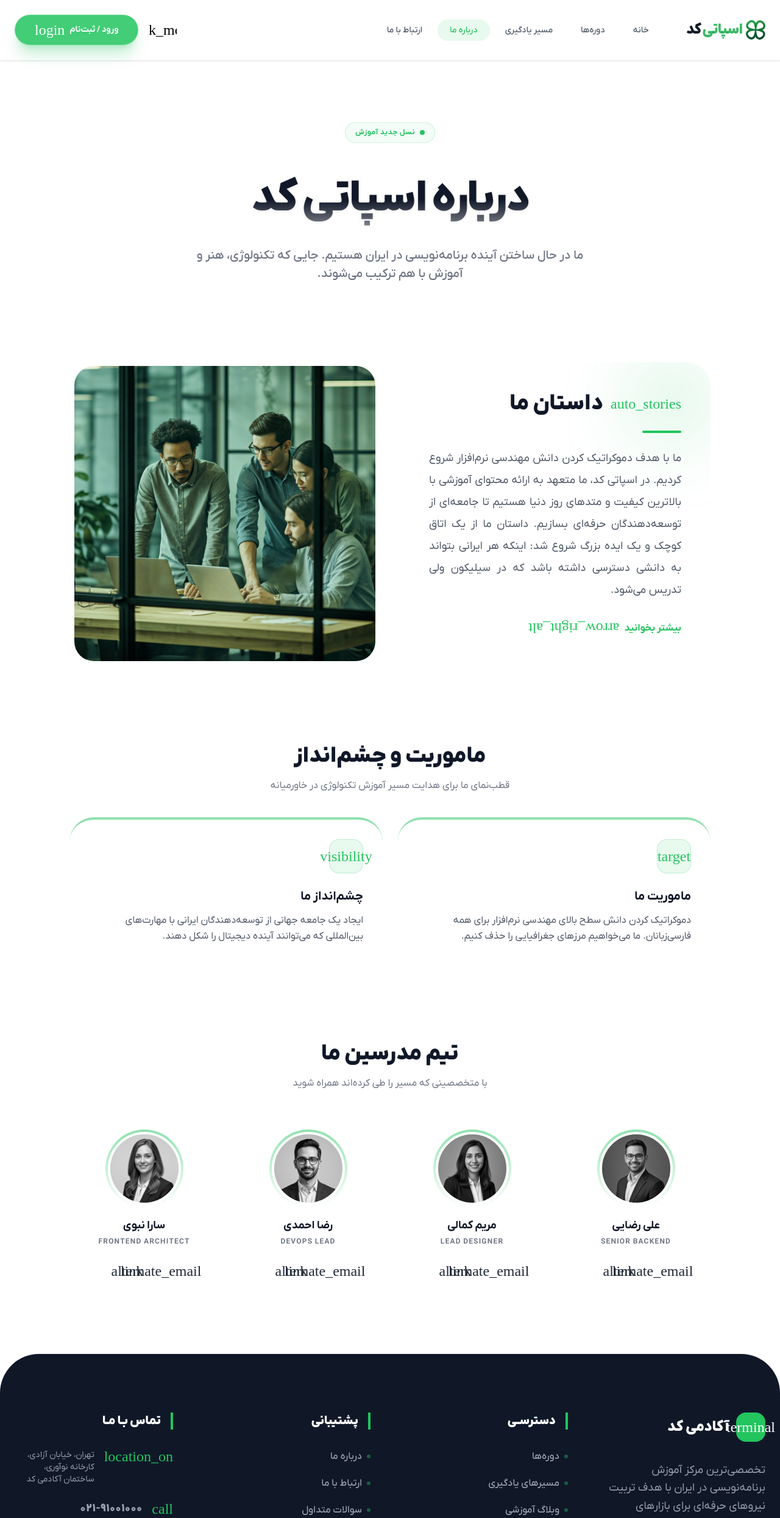
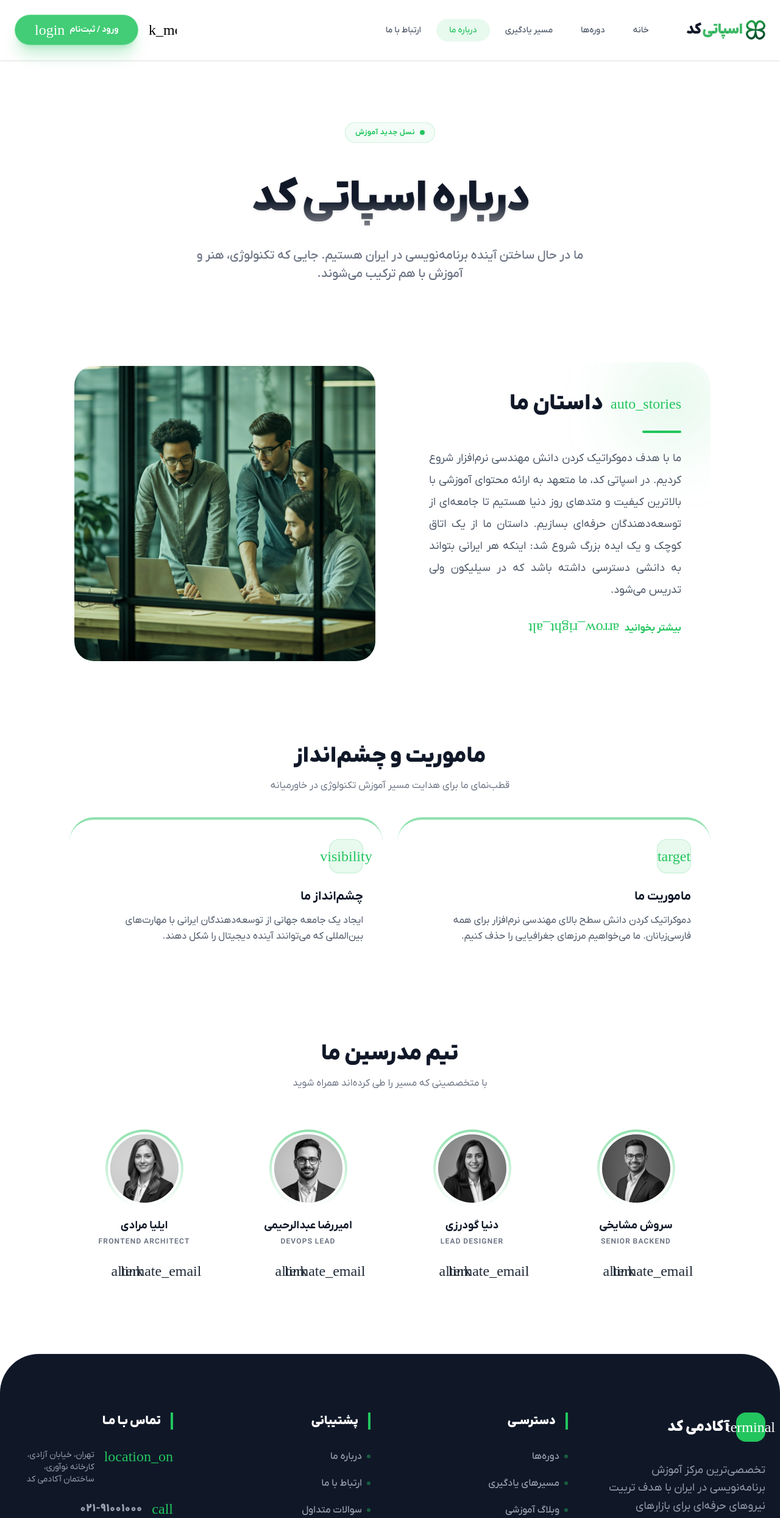
Before and after one commit to Grandiv06/spoti_code, a Next.js app: page /about in a window 1280 px wide. Shown: the top 2489 px of the page at 61% size. Built offline with nearby package versions, Linux system fonts and the light colour scheme.

Commit message:
style: Update button styles and improve team member names in About page for better visual consistency and accuracy; adjust NavLink component styles for enhanced interactivity.

```diff
--- a/src/app/about/page.tsx
+++ b/src/app/about/page.tsx
@@ -143,7 +143,7 @@ export default function AboutPage() {
               </div>
               <div className="flex flex-col gap-1">
                 <h3 className="text-lg font-bold text-gray-900 dark:text-white group-hover:text-primary transition-colors">
-                  علی رضایی
+                  سروش مشایخی{" "}
                 </h3>
                 <p className="text-xs text-gray-500 dark:text-gray-400 uppercase tracking-widest font-bold">
                   Senior Backend
@@ -182,7 +182,7 @@ export default function AboutPage() {
               </div>
               <div className="flex flex-col gap-1">
                 <h3 className="text-lg font-bold text-gray-900 dark:text-white group-hover:text-primary transition-colors">
-                  مریم کمالی
+                  دنیا گودرزی{" "}
                 </h3>
                 <p className="text-xs text-gray-500 dark:text-gray-400 uppercase tracking-widest font-bold">
                   Lead Designer
@@ -221,7 +221,7 @@ export default function AboutPage() {
               </div>
               <div className="flex flex-col gap-1">
                 <h3 className="text-lg font-bold text-gray-900 dark:text-white group-hover:text-primary transition-colors">
-                  رضا احمدی
+                  امیررضا عبدالرحیمی{" "}
                 </h3>
                 <p className="text-xs text-gray-500 dark:text-gray-400 uppercase tracking-widest font-bold">
                   DevOps Lead
@@ -260,7 +260,7 @@ export default function AboutPage() {
               </div>
               <div className="flex flex-col gap-1">
                 <h3 className="text-lg font-bold text-gray-900 dark:text-white group-hover:text-primary transition-colors">
-                  سارا نبوی
+                  ایلیا مرادی{" "}
                 </h3>
                 <p className="text-xs text-gray-500 dark:text-gray-400 uppercase tracking-widest font-bold">
                   Frontend Architect
--- a/src/app/components/NavLink.tsx
+++ b/src/app/components/NavLink.tsx
@@ -24,10 +24,11 @@ export default function NavLink({ href, label, isActive }: NavLinkProps) {
   };
 
   const baseClasses =
-    "relative px-5 py-2 text-sm font-medium rounded-4xl transition-all duration-300 overflow-hidden";
-  const activeClasses = "bg-primary/10 text-primary font-bold overflow-hidden";
+    "relative px-5 py-2 text-sm font-medium rounded-4xl transition-[background-color,color] duration-300 overflow-hidden border border-transparent focus:outline-none focus:ring-0 focus-visible:ring-0 focus:border-transparent";
+  const activeClasses =
+    "bg-primary/10 text-primary font-bold overflow-hidden border-transparent";
   const inactiveClasses =
-    "text-gray-600 dark:text-gray-300 hover:text-primary dark:hover:text-primary backdrop-blur-xl border border-transparent hover:bg-white/20 hover:dark:bg-[#14161c]/10 hover:border-white/15 hover:dark:border-white/[0.04] overflow-hidden";
+    "text-gray-600 dark:text-gray-300 hover:text-primary dark:hover:text-primary backdrop-blur-xl hover:bg-white/20 hover:dark:bg-[#14161c]/10 hover:border-white/15 hover:dark:border-white/[0.04] overflow-hidden";
 
   return (
     <div
--- a/src/app/login/page.tsx
+++ b/src/app/login/page.tsx
@@ -12,7 +12,6 @@ export default function LoginPage() {
       {/* Blobs */}
       <div className="blob-auth bg-green-200/60 dark:bg-green-900/30 w-96 h-96 top-0 -right-20 animate-pulse" />
       <div className="blob-auth bg-green-300/40 dark:bg-green-800/20 w-[30rem] h-[30rem] bottom-0 -left-20" />
-
 
       <main className="flex-grow flex items-center justify-center p-4 relative z-10">
         <div className="w-full max-w-[460px] bg-white dark:bg-gray-800/95 rounded-[2.5rem] shadow-[0_20px_25px_-5px_rgba(0,0,0,0.1),0_8px_10px_-6px_rgba(0,0,0,0.1),0_0_0_1px_rgba(0,0,0,0.02)] dark:shadow-xl border border-white/60 dark:border-gray-700/50 backdrop-blur-sm relative">
@@ -57,7 +56,6 @@ export default function LoginPage() {
             </form>
 
             <div className="mt-8 space-y-5 text-center">
-
               <div className="relative py-2">
                 <div className="absolute inset-0 flex items-center">
                   <div className="w-full border-t border-gray-100 dark:border-gray-600" />
@@ -86,7 +84,7 @@ export default function LoginPage() {
 
       <footer className="relative z-10 py-6 text-center">
         <p className="text-gray-400 text-xs font-medium dir-ltr">
-          © 2024 Programming Academy
+          © 2026 SpotiCode Academy
         </p>
       </footer>
     </div>
--- a/src/app/page.tsx
+++ b/src/app/page.tsx
@@ -58,7 +58,7 @@ export default function Home() {
                   </span>
                 </a>
                 <a
-                  className="bg-white dark:bg-surface-dark hover:bg-gray-50 dark:hover:bg-gray-800 text-text-light dark:text-white px-10 py-5 rounded-4xl text-lg font-extrabold transition-all shadow-lg flex items-center justify-center gap-3 border border-gray-100 dark:border-gray-700"
+                  className="bg-white/70 dark:bg-[#14161c]/10 backdrop-blur-xl hover:bg-white/90 dark:hover:bg-[#14161c]/20 text-text-light dark:text-white px-10 py-5 rounded-4xl text-lg font-extrabold transition-all duration-300 shadow-lg flex items-center justify-center gap-3 border border-white/30 dark:border-white/10"
                   href="/courses"
                 >
                   <span className="material-symbols-outlined text-primary">
```
